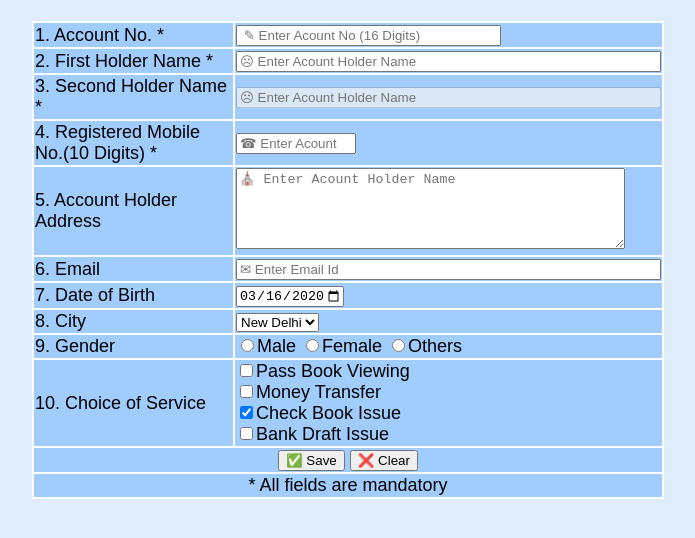
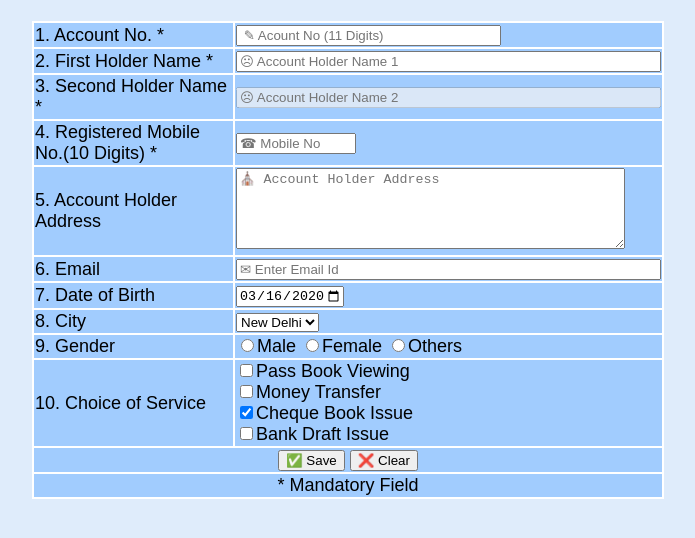
Before and after one commit to arindam-ray/banking-application-web, a plain HTML site: page index.html in a window 1280 px wide. Shown: the part 188-726 px from the top of the page, without its empty margins (292-987 px from the left). Drawn offline with Linux system fonts and the light colour scheme.

Commit message:
typo correction

```diff
--- a/index.html
+++ b/index.html
@@ -22,38 +22,39 @@
                 </caption>
                 <tr bgcolor="#A1CCFE">
                     <td>1. Account No. *</td>
-                    <td><input type="text" name="AccountNo" maxlength="16" size="30" pattern="[0-9]{11}"
-                            title="11 digit account no" placeholder=" &#9998 Enter Acount No (16 Digits)" required
+                    <td><input type="text" name="AccountNo" maxlength="11" size="30" pattern="[0-9]{11}"
+                            title="11 digit account no" placeholder=" &#9998 Acount No (11 Digits)" required
                             autocomplete="off">
                     </td>
                 </tr>
                 <tr bgcolor="#A1CCFE">
                     <td>2. First Holder Name *</td>
                     <td><input type="text" name="FirstHolderName" maxlength="50" size="50" pattern="[a-zA-Z ]+"
-                            title="Only alphabets up to 50 letters" placeholder="&#9785 Enter Acount Holder Name"
-                            required autocomplete="off"></td>
+                            title="Only alphabets up to 50 letters" placeholder="&#9785 Account Holder Name 1" required
+                            autocomplete="off"></td>
                 </tr>
                 <tr bgcolor="#A1CCFE">
                     <td>3. Second Holder Name *</td>
                     <td><input type="text" name="SecondHolderName" maxlength="50" size="50" pattern="[a-zA-Z ]+"
-                            title="Only alphabets up to 50 letters" placeholder="&#9785 Enter Acount Holder Name"
-                            required autocomplete="off" disabled></td>
+                            title="Only alphabets up to 50 letters" placeholder="&#9785 Account Holder Name 2" required
+                            autocomplete="off" disabled></td>
                 </tr>
                 <tr bgcolor="#A1CCFE">
                     <td>4. Registered Mobile No.(10 Digits) * </td>
                     <td><input type="number" name="mobileNo" min=1000000000 max=9999999999
-                            title="Only 10 digit mobile no" placeholder="&#9742 Enter Acount Holder Name" required
+                            title="10 digit mobile no | OTP will send" placeholder="&#9742 Mobile No" required
                             autocomplete="off"> </td>
                 </tr>
                 <tr bgcolor="#A1CCFE">
                     <td>5. Account Holder Address</td>
-                    <td><textarea name="address" rows="5" cols="46"
-                            placeholder="&#9962 Enter Acount Holder Name"></textarea> </td>
+                    <td><textarea name="address" rows="5" cols="46" title="Address for Communication"
+                            placeholder="&#9962 Account Holder Address"></textarea> </td>
                 </tr>
 
                 <tr bgcolor="#A1CCFE">
                     <td>6. Email</td>
-                    <td><input type="email" name="Email" size="50" placeholder="&#9993 Enter Email Id"></td>
+                    <td><input type="email" name="Email" size="50" title="Verificaion will send to this Email"
+                            placeholder="&#9993 Enter Email Id"></td>
                 </tr>
                 <tr bgcolor="#A1CCFE">
                     <td>7. Date of Birth</td>
@@ -77,10 +78,10 @@
                 </tr>
                 <tr bgcolor="#A1CCFE">
                     <td>10. Choice of Service</td>
-                    <td> <input type="checkbox" value="PassBookViewing">Pass Book Viewing <br>
-                        <input type="checkbox" value="MoneyTransfer">Money Transfer <br>
-                        <input type="checkbox" value="CheckBookIssue" checked>Check Book Issue <br>
-                        <input type="checkbox" value="BankDraftIssue">Bank Draft Issue
+                    <td> <input type="checkbox" name="PassbookView" value="Yes">Pass Book Viewing <br>
+                        <input type="checkbox" name="MoneyTransfer" value="Yes">Money Transfer <br>
+                        <input type="checkbox" name="ChequeBookIssue" value="Yes" checked>Cheque Book Issue <br>
+                        <input type="checkbox" name="BankDraftIssue" value="Yes">Bank Draft Issue
                     </td>
                 </tr>
                 <tr bgcolor="#A1CCFE" align="center">
@@ -90,7 +91,7 @@
                 </tr>
                 <tr bgcolor="#A1CCFE" align="center">
                     <td colspan="2">
-                        * All fields are mandatory
+                        * Mandatory Field
                     </td>
                 </tr>
 
```
